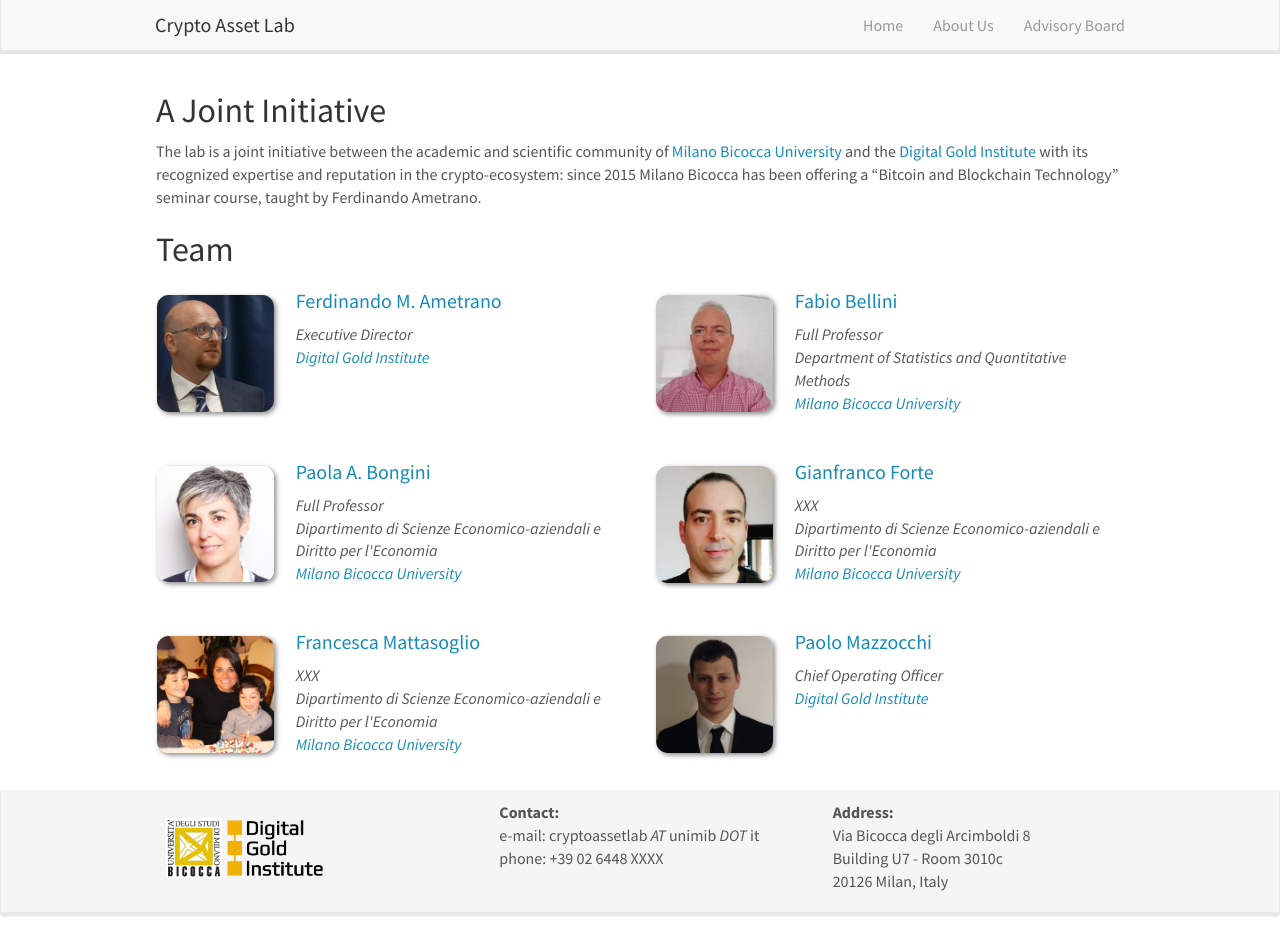
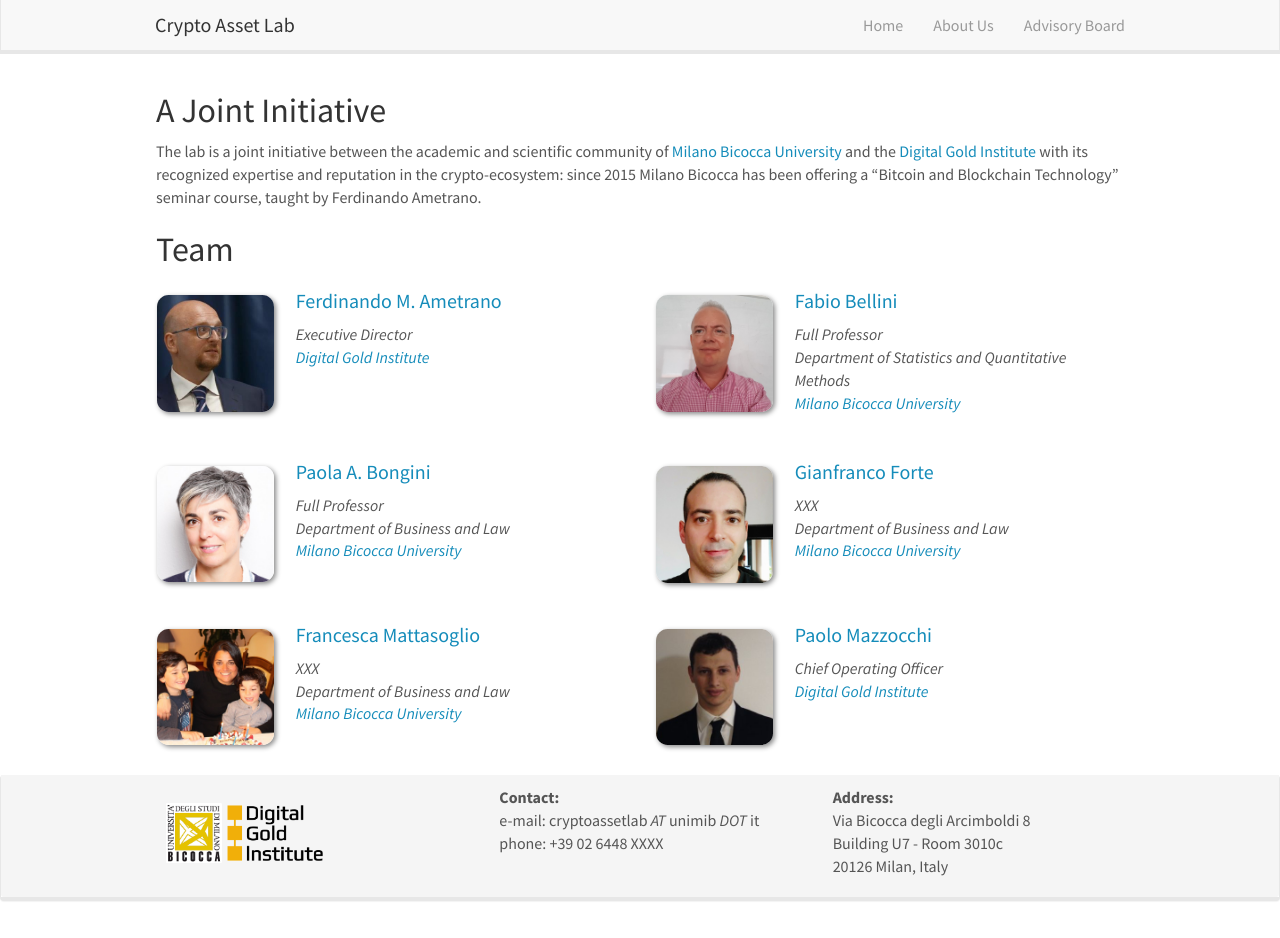
Before and after one commit to cryptoassetlab/cryptoassetlab.github.io, a Jekyll site: the page built from _pages/about-us.md, in a window 1280 px wide and 938 px high. Built offline with Jekyll 4.4.1, drawn with Linux system fonts in a browser that asks for light colours; nearby versions of some CDN libraries.

Commit message:
fixed affiliation

```diff
--- a/_data/team_members.yml
+++ b/_data/team_members.yml
@@ -25,7 +25,7 @@
   affiliation_rows: 3
   affiliation_row_1: Full Professor
   affiliation_row_1_link:
-  affiliation_row_2: Dipartimento di Scienze Economico-aziendali e Diritto per l'Economia
+  affiliation_row_2: Department of Business and Law
   affiliation_row_2_link:
   affiliation_row_3: Milano Bicocca University
   affiliation_row_3_link: http://www.unimib.it/
@@ -36,7 +36,7 @@
   affiliation_rows: 3
   affiliation_row_1: XXX
   affiliation_row_1_link:
-  affiliation_row_2: Dipartimento di Scienze Economico-aziendali e Diritto per l'Economia
+  affiliation_row_2: Department of Business and Law
   affiliation_row_2_link:
   affiliation_row_3: Milano Bicocca University
   affiliation_row_3_link: http://www.unimib.it/
@@ -47,7 +47,7 @@
   affiliation_rows: 3
   affiliation_row_1: XXX
   affiliation_row_1_link:
-  affiliation_row_2: Dipartimento di Scienze Economico-aziendali e Diritto per l'Economia
+  affiliation_row_2: Department of Business and Law
   affiliation_row_2_link:
   affiliation_row_3: Milano Bicocca University
   affiliation_row_3_link: http://www.unimib.it/
```
